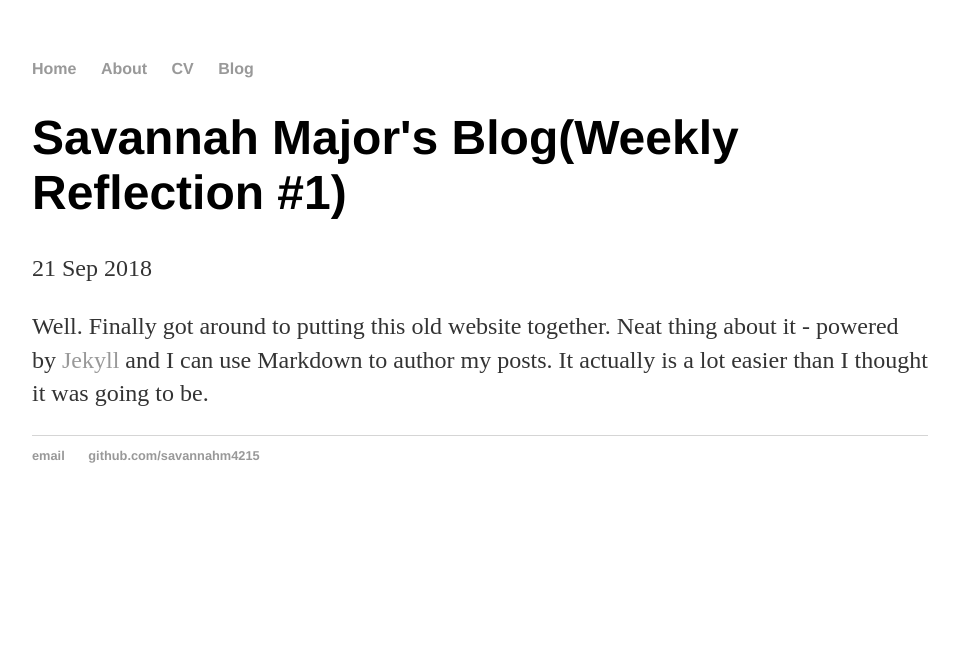
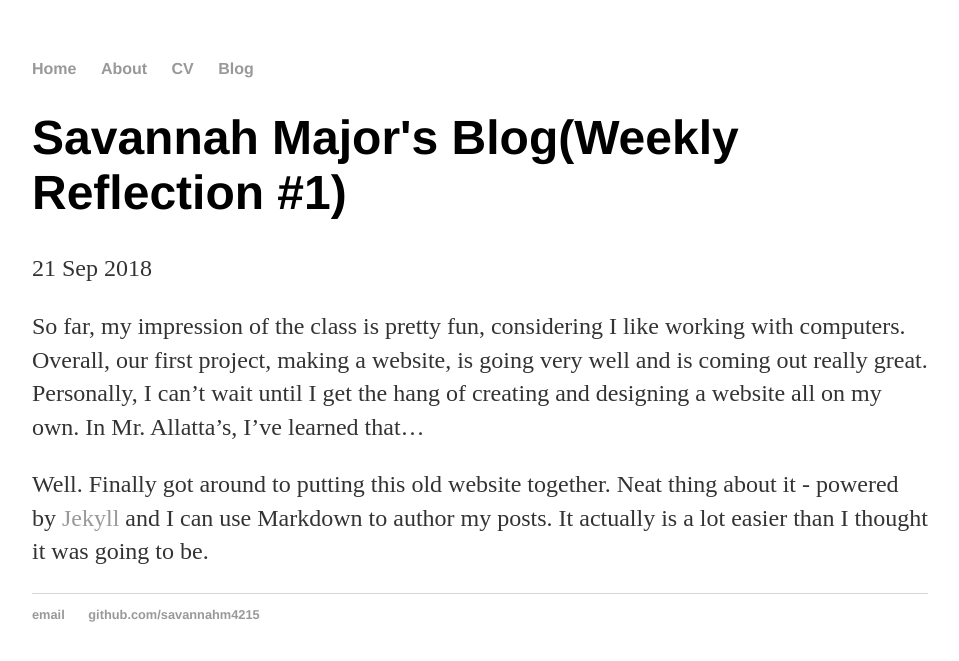
Before and after one commit to savannahm4215/savannahm4215.github.io, a Jekyll site: the page built from _posts/2018-09-21-weekly-reflection-01.md, in a window 1280 px wide. Shown: the top 661 px of the page, without its empty margins (160-1119 px from the left). Built offline with Jekyll 4.4.1, drawn with Linux system fonts in a browser that asks for light colours.

Commit message:
Update 2018-09-21-weekly-reflection-01.md

```diff
--- a/_posts/2018-09-21-weekly-reflection-01.md
+++ b/_posts/2018-09-21-weekly-reflection-01.md
@@ -4,4 +4,6 @@ title: "Savannah Major's Blog(Weekly Reflection #1)"
 date: 2018-09-21
 ---
 
+So far, my impression of the class is pretty fun, considering I like working with computers. Overall, our first project, making a website, is going very well and is coming out really great. Personally, I can't wait until I get the hang of creating and designing a website all on my own. In Mr. Allatta's, I've learned that...
+
 Well. Finally got around to putting this old website together. Neat thing about it - powered by [Jekyll](http://jekyllrb.com) and I can use Markdown to author my posts. It actually is a lot easier than I thought it was going to be.
```
